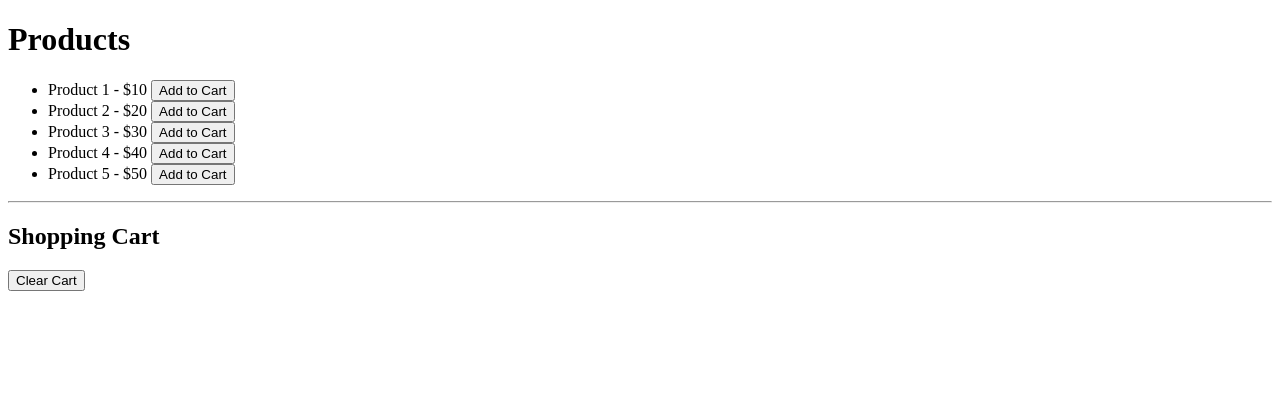
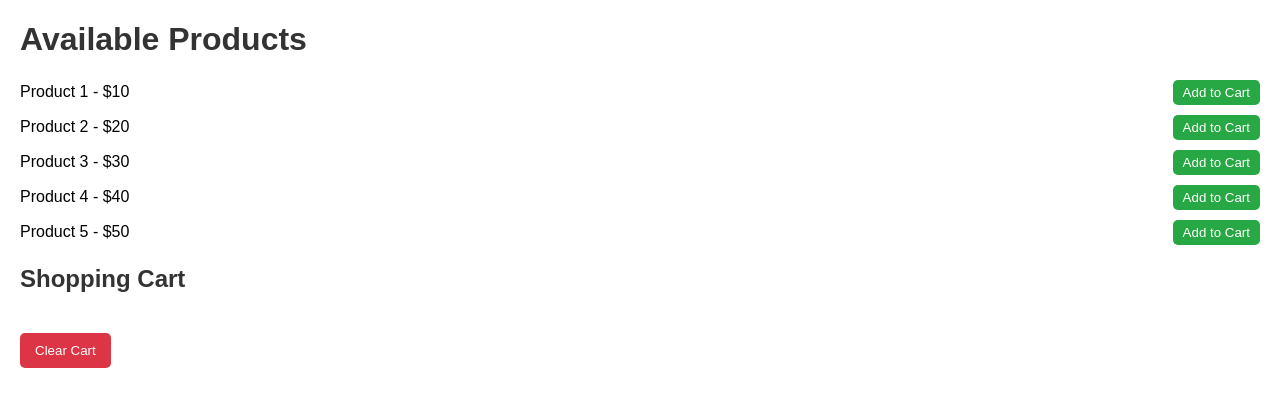
Before and after one commit to acciojob/shopping-cart-sessions-vippium, a website: page main.html in a window 1280 px wide. Drawn offline with Linux system fonts and the light colour scheme.

Commit message:
created a submission

```diff
--- a/main.html
+++ b/main.html
@@ -1,19 +1,17 @@
 <!DOCTYPE html>
-
-<html>
-  <head>
-    <link rel="stylesheet" href="styles.css" />
-  </head>
-
-  <body>
-    <!-- do not edit this file -->
-    <h1>Products</h1>
+<html lang="en">
+<head>
+    <meta charset="UTF-8">
+    <meta name="viewport" content="width=device-width, initial-scale=1.0">
+    <title>Shopping Cart</title>
+    <link rel="stylesheet" href="styles.css">
+</head>
+<body>
+    <h1>Available Products</h1>
     <ul id="product-list"></ul>
-    <hr />
     <h2>Shopping Cart</h2>
     <ul id="cart-list"></ul>
     <button id="clear-cart-btn">Clear Cart</button>
-
-    <script type="text/javascript" src="./script.js"></script>
-  </body>
+    <script src="script.js"></script>
+</body>
 </html>
--- a/script.js
+++ b/script.js
@@ -1,6 +1,3 @@
-// This is the boilerplate code given for you
-// You can modify this code
-// Product data
 const products = [
     { id: 1, name: "Product 1", price: 10 },
     { id: 2, name: "Product 2", price: 20 },
@@ -9,30 +6,58 @@ const products = [
     { id: 5, name: "Product 5", price: 50 },
 ];
 
-// DOM elements
-const productList = document.getElementById("product-list");
+// Function to render the product list
+function renderProducts() {
+    const productList = document.getElementById('product-list');
+    productList.innerHTML = ''; // Clear existing products
 
-// Render product list
-function renderProducts() {
-  products.forEach((product) => {
-    const li = document.createElement("li");
-    li.innerHTML = `${product.name} - $${product.price} <button class="add-to-cart-btn" data-id="${product.id}">Add to Cart</button>`;
+    products.forEach(product => {
+        const li = document.createElement('li');
+        li.textContent = `${product.name} - $${product.price}`;
+        const addButton = document.createElement('button');
+        addButton.textContent = 'Add to Cart';
+        addButton.onclick = () => addToCart(product);
+        li.appendChild(addButton);
         productList.appendChild(li);
     });
 }
 
-// Render cart list
-function renderCart() {}
+// Function to render the shopping cart
+function renderCart() {
+    const cartList = document.getElementById('cart-list');
+    cartList.innerHTML = ''; // Clear existing cart items
+    const cart = getCart();
 
-// Add item to cart
-function addToCart(productId) {}
+    cart.forEach(item => {
+        const li = document.createElement('li');
+        li.textContent = `${item.name} - $${item.price}`;
+        cartList.appendChild(li);
+    });
+}
 
-// Remove item from cart
-function removeFromCart(productId) {}
+// Function to add a product to the cart
+function addToCart(product) {
+    const cart = getCart();
+    cart.push(product);
+    sessionStorage.setItem('cart', JSON.stringify(cart));
+    renderCart();
+}
 
-// Clear cart
-function clearCart() {}
+// Function to retrieve the cart from session storage
+function getCart() {
+    const cart = sessionStorage.getItem('cart');
+    return cart ? JSON.parse(cart) : [];
+}
 
-// Initial render
+// Function to clear the cart
+function clearCart() {
+    sessionStorage.removeItem('cart');
+    renderCart();
+}
+
+// Event listener for the clear cart button
+document.getElementById('clear-cart-btn').addEventListener('click', clearCart);
+
+// Initial rendering of products and cart
 renderProducts();
 renderCart();
--- a/styles.css
+++ b/styles.css
@@ -1 +1,43 @@
-/*  your css code here. If applicable */
+body {
+    font-family: Arial, sans-serif;
+    margin: 20px;
+}
+
+h1, h2 {
+    color: #333;
+}
+
+#product-list, #cart-list {
+    list-style-type: none;
+    padding: 0;
+}
+
+li {
+    margin: 10px 0;
+    display: flex;
+    justify-content: space-between;
+    align-items: center;
+}
+
+button {
+    padding: 5px 10px;
+    background-color: #28a745;
+    color: white;
+    border: none;
+    border-radius: 5px;
+    cursor: pointer;
+}
+
+button:hover {
+    background-color: #218838;
+}
+
+#clear-cart-btn {
+    margin-top: 20px;
+    padding: 10px 15px;
+    background-color: #dc3545;
+}
+
+#clear-cart-btn:hover {
+    background-color: #c82333;
+}
```
Lines whose indentation alone changed are shown as unchanged.
